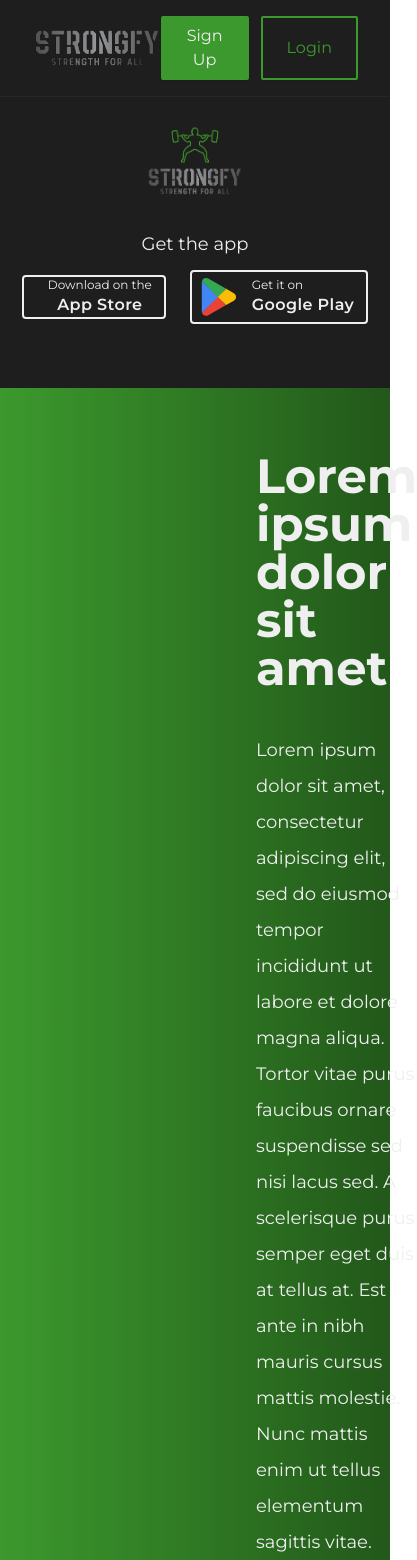
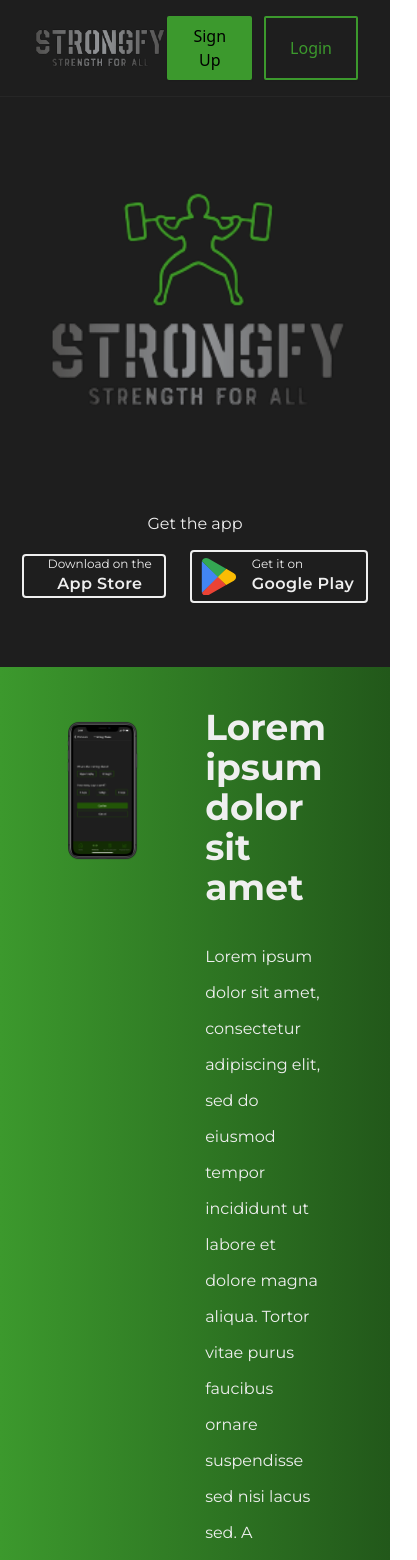
Before and after one commit to DonUggioni/strongfy_web, a React (Vite) app: page / in a window 390 px wide. Shown: the top 1560 px of the page, 417 px wide, since content can reach past the window. Built offline with nearby package versions, Linux system fonts and the light colour scheme; some icons are missing.

Commit message:
Started work on media queries

```diff
--- a/package.json
+++ b/package.json
@@ -9,6 +9,7 @@
     "preview": "vite preview"
   },
   "dependencies": {
+    "framer-motion": "^9.0.3",
     "react": "^18.2.0",
     "react-dom": "^18.2.0"
   },
--- a/src/App.jsx
+++ b/src/App.jsx
@@ -1,7 +1,15 @@
+import NavBar from './components/navBar';
 import LandingPage from './components/pages/LandingPage';
 
 function App() {
-  return <LandingPage />;
+  return (
+    <>
+      <NavBar />
+      <div className='bg-background'>
+        <LandingPage />
+      </div>
+    </>
+  );
 }
 
 export default App;
--- a/src/components/Hero.jsx
+++ b/src/components/Hero.jsx
@@ -1,13 +1,15 @@
 import React from 'react';
-import hero from '../assets/images/hero_sm.png';
+import hero from '../assets/images/hero_sm_cropped.png';
 import AppleDownloadButton from './UI/buttons/AppleDownloadButton';
 import GoogleDownloadButton from './UI/buttons/GoogleDownloadButton';
 import Text from './UI/typography/Text';
 
 function Hero() {
   return (
-    <div className='w-screen pb-16'>
-      <img src={hero} alt='hero' className='w-full' />
+    <div className='w-screen pb-16 grid'>
+      <div className='max-w-xl justify-self-center'>
+        <img src={hero} alt='hero' className='w-screen' />
+      </div>
       <div className='flex flex-col items-center gap-2'>
         <Text>Get the app</Text>
         <div className='flex flex-row gap-6 items-center justify-center'>
--- a/src/components/NavBar.jsx
+++ b/src/components/NavBar.jsx
@@ -5,7 +5,7 @@
 
 function NavBar() {
   return (
-    <nav className='py-4 px-8 flex justify-between items-center border-b border-neutral-800'>
+    <nav className='py-4 px-8 flex justify-between items-center border-b border-neutral-800 bg-background'>
       <div className='w-40'>
         <img src={navLogo} alt='Logo' className='w-full' />
       </div>
--- a/src/components/Section.jsx
+++ b/src/components/Section.jsx
@@ -1,8 +1,45 @@
-import React from 'react';
+import React, { useEffect, useRef } from 'react';
+import { motion, useAnimationControls, useInView } from 'framer-motion';
 
-function Section({ children, styles }) {
+function Section({ children, styles, background }) {
+  const ref = useRef(null);
+  const isInView = useInView(ref, { amount: 0.4 });
+  const control = useAnimationControls();
+
+  const variant = {
+    visible: {
+      y: 0,
+      opacity: 1,
+      transition: {
+        delayChildren: 0.4,
+        staggerChildren: 0.2,
+        duration: 0.6,
+      },
+    },
+    hidden: { y: 300, opacity: 0.5 },
+  };
+
+  useEffect(() => {
+    if (isInView) {
+      control.start('visible');
+    }
+  }, [isInView]);
+
   return (
-    <section className={`h-auto py-16 px-32 ${styles}`}>{children}</section>
+    <section
+      ref={ref}
+      className={`h-auto py-16 px-24 w-screen flex items-center justify-center ${background} xl:px-16 xl:py-10`}
+    >
+      <motion.div
+        variants={variant}
+        initial='hidden'
+        animate={control}
+        className={`max-w-screen-2xl ${styles}`}
+        easeIn
+      >
+        {children}
+      </motion.div>
+    </section>
   );
 }
 
--- a/src/components/UI/screenshots/PhoneScreenshot.jsx
+++ b/src/components/UI/screenshots/PhoneScreenshot.jsx
@@ -1,10 +1,16 @@
 import React from 'react';
+import { motion } from 'framer-motion';
 
 function PhoneScreenshot({ imageSrc }) {
   return (
-    <div className='max-w-standard rounded-md overflow-hidden '>
+    <motion.div
+      whileHover={{ scale: 1.1 }}
+      transition={{ duration: 0.4 }}
+      easeInOut
+      className='max-w-standard rounded-md overflow-hidden xl:max-w-lg '
+    >
       <img src={imageSrc} alt='' />
-    </div>
+    </motion.div>
   );
 }
 
--- a/src/components/UI/typography/Text.jsx
+++ b/src/components/UI/typography/Text.jsx
@@ -1,7 +1,23 @@
 import React from 'react';
+import { motion } from 'framer-motion';
 
 function Text({ children }) {
-  return <p className='text-lg leading-9'>{children}</p>;
+  const item = {
+    hidden: { y: 30, opacity: 0 },
+    visible: {
+      y: 0,
+      opacity: 1,
+    },
+  };
+
+  return (
+    <motion.p
+      variants={item}
+      className='text-lg leading-9 xl:text-base xl:leading-9'
+    >
+      {children}
+    </motion.p>
+  );
 }
 
 export default Text;
--- a/src/components/UI/typography/Title.jsx
+++ b/src/components/UI/typography/Title.jsx
@@ -1,7 +1,20 @@
 import React from 'react';
+import { motion } from 'framer-motion';
 
 function Title({ children }) {
-  return <h1 className='text-5xl font-bold'>{children}</h1>;
+  const item = {
+    hidden: { y: 30, opacity: 0 },
+    visible: {
+      y: 0,
+      opacity: 1,
+    },
+  };
+
+  return (
+    <motion.h1 variants={item} className='text-5xl font-bold xl:text-4xl'>
+      {children}
+    </motion.h1>
+  );
 }
 
 export default Title;
--- a/src/components/pages/LandingPage.jsx
+++ b/src/components/pages/LandingPage.jsx
@@ -1,4 +1,5 @@
 import React from 'react';
+import { motion } from 'framer-motion';
 import Hero from '../Hero';
 import NavBar from '../navBar';
 import Section from '../Section';
@@ -14,17 +15,23 @@
 import GoogleDownloadButton from '../UI/buttons/GoogleDownloadButton';
 
 function LandingPage() {
+  const item = {
+    hidden: { y: 30, opacity: 0 },
+    visible: {
+      y: 0,
+      opacity: 1,
+    },
+  };
+
   return (
-    <div className='h-full bg-background font-mont text-textColor box-border '>
-      <NavBar />
+    <div className='h-full max-w-screen-2xl bg-background font-mont text-textColor box-border '>
       <Hero />
       <Section
-        styles={
-          'bg-gradient-to-r from-primary500 to-primary600 flex flex-row  gap-32'
-        }
+        background={'bg-gradient-to-r from-primary500 to-primary600 '}
+        styles={'flex flex-row gap-28 xl:gap-16'}
       >
         <PhoneScreenshot imageSrc={ScreenShot1} />
-        <div className='flex flex-col flex-1 self-center gap-10'>
+        <div className='flex flex-col flex-1 self-center gap-10 xl:gap-8'>
           <Title>Lorem ipsum dolor sit amet</Title>
           <Text>
             Lorem ipsum dolor sit amet, consectetur adipiscing elit, sed do
@@ -38,8 +45,8 @@
           </Text>
         </div>
       </Section>
-      <Section styles={' flex flex-row  gap-32'}>
-        <div className='flex flex-col flex-1 self-center gap-10'>
+      <Section styles={'flex flex-row gap-28 xl:gap-16'}>
+        <div className='flex flex-col flex-1 self-center gap-10 xl:gap-8'>
           <Title>Lorem ipsum dolor sit amet</Title>
           <Text>
             Lorem ipsum dolor sit amet, consectetur adipiscing elit, sed do
@@ -55,12 +62,11 @@
         <PhoneScreenshot imageSrc={ScreenShot2} />
       </Section>
       <Section
-        styles={
-          'bg-gradient-to-r from-primary600 to-primary500 flex flex-row  gap-32'
-        }
+        background={'bg-gradient-to-r from-primary600 to-primary500 '}
+        styles={'flex flex-row gap-28 xl:gap-16'}
       >
         <PhoneScreenshot imageSrc={ScreenShot3} />
-        <div className='flex flex-col flex-1 self-center gap-10'>
+        <div className='flex flex-col flex-1 self-center gap-10 xl:gap-8'>
           <Title>Lorem ipsum dolor sit amet</Title>
           <Text>
             Lorem ipsum dolor sit amet, consectetur adipiscing elit, sed do
@@ -79,14 +85,16 @@
           <Title>Ready to get stronger?</Title>
           <Text>Sign up now and start your quest to strength!</Text>
         </div>
-        <FullButton styles={'min-w-[16rem] mt-2'}>Sign Up</FullButton>
+        <motion.div variants={item}>
+          <FullButton styles={'min-w-[16rem] mt-2'}>Sign Up</FullButton>
+        </motion.div>
 
         <div className='flex flex-col items-center justify-center mt-8 gap-2'>
           <Text>Get the app</Text>
-          <div className='flex gap-6'>
+          <motion.div variants={item} className='flex gap-6'>
             <AppleDownloadButton />
             <GoogleDownloadButton />
-          </div>
+          </motion.div>
         </div>
       </Section>
       <Footer />
--- a/tailwind.config.cjs
+++ b/tailwind.config.cjs
@@ -7,6 +7,7 @@
         primary400: '#51d33d',
         primary500: '#3C992D',
         primary600: '#22581a',
+        primary700: '#11300c',
         background: '#1E1E1E',
         textColor: '#EFEFEF',
       },
@@ -15,7 +16,21 @@
       },
       maxWidth: {
         standard: '18rem',
+        lg: '16rem',
       },
+    },
+    screens: {
+      xl: { max: '1279px' },
+      // => @media (max-width: 1279px) { ... }
+
+      lg: { max: '1023px' },
+      // => @media (max-width: 1023px) { ... }
+
+      md: { max: '767px' },
+      // => @media (max-width: 767px) { ... }
+
+      sm: { max: '639px' },
+      // => @media (max-width: 639px) { ... }
     },
   },
   plugins: [],
```
Also changed, not shown: src/assets/images/hero_sm_cropped.png (added), 1 other file (tests, documents, lock files or other folders).
